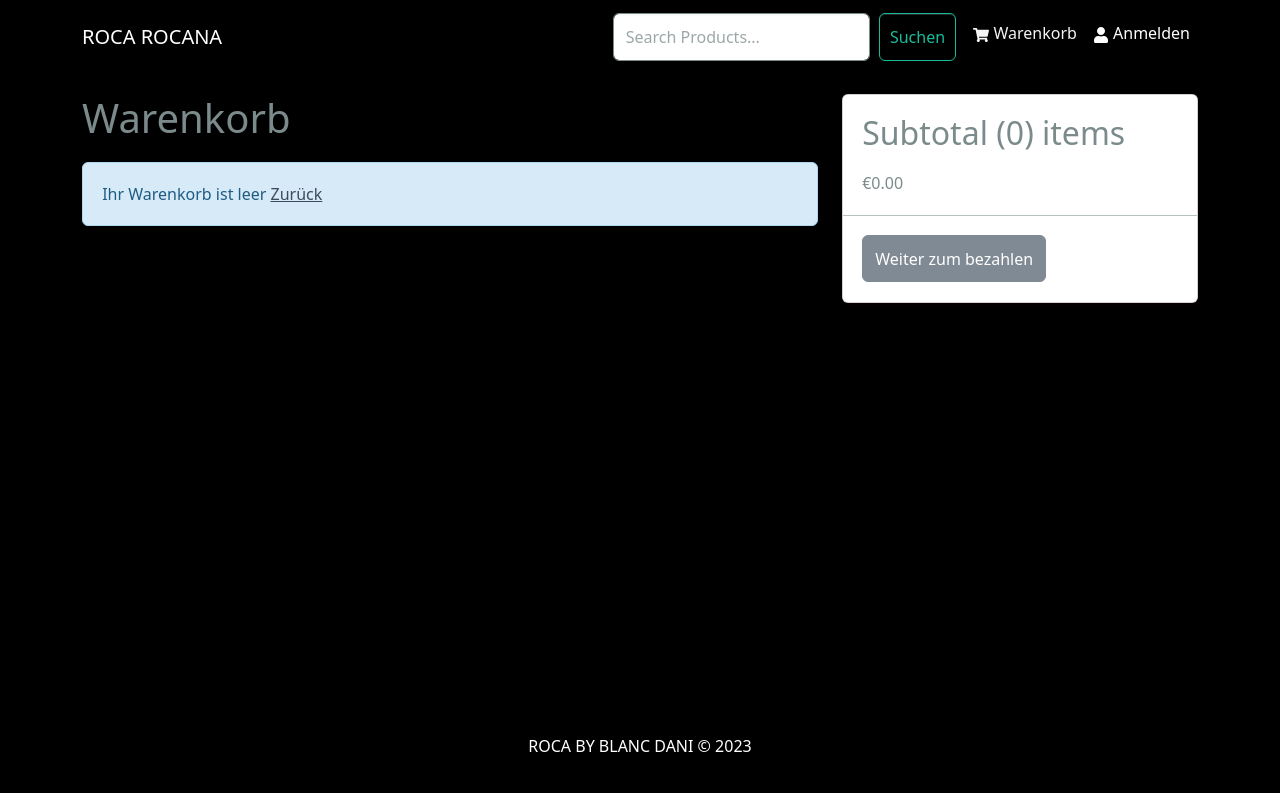
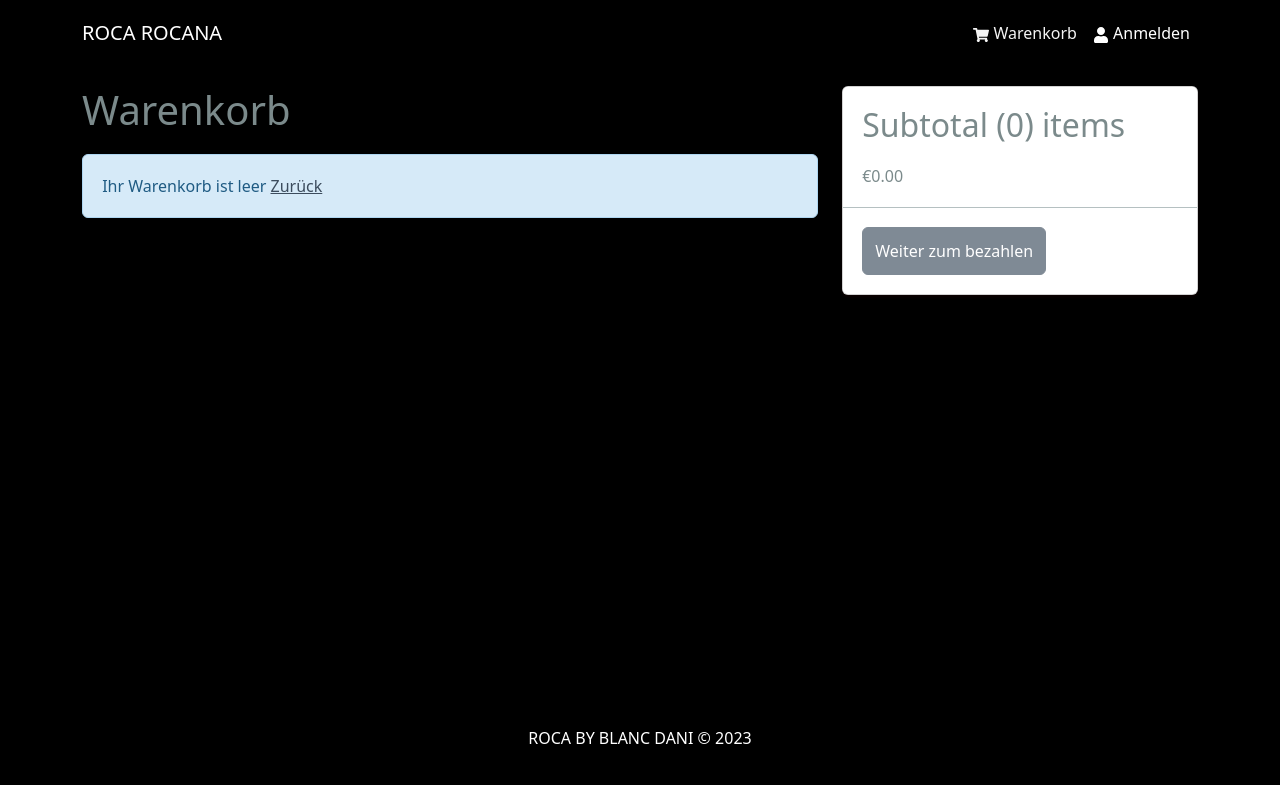
Before and after one commit to blncdn/rocashoptest3, a React (Create React App) app in the folder frontend/: page /cart in a window 1280 px wide. Built offline with nearby package versions, Linux system fonts and the light colour scheme.

Commit message:
Header.jsx

```diff
--- a/frontend/src/components/Header.jsx
+++ b/frontend/src/components/Header.jsx
@@ -44,7 +44,7 @@ const Header = () => {
           <Navbar.Toggle aria-controls='basic-navbar-nav' />
           <Navbar.Collapse id='basic-navbar-nav'>
             <Nav className='ms-auto'>
-              <SearchBox />
+
               <LinkContainer to='/cart'>
                 <Nav.Link>
                   <FaShoppingCart /> Warenkorb
```
